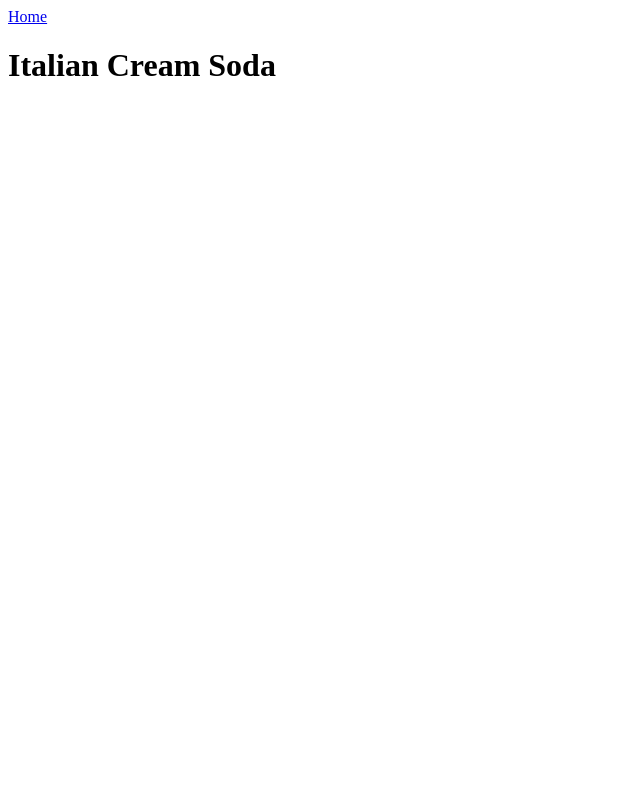
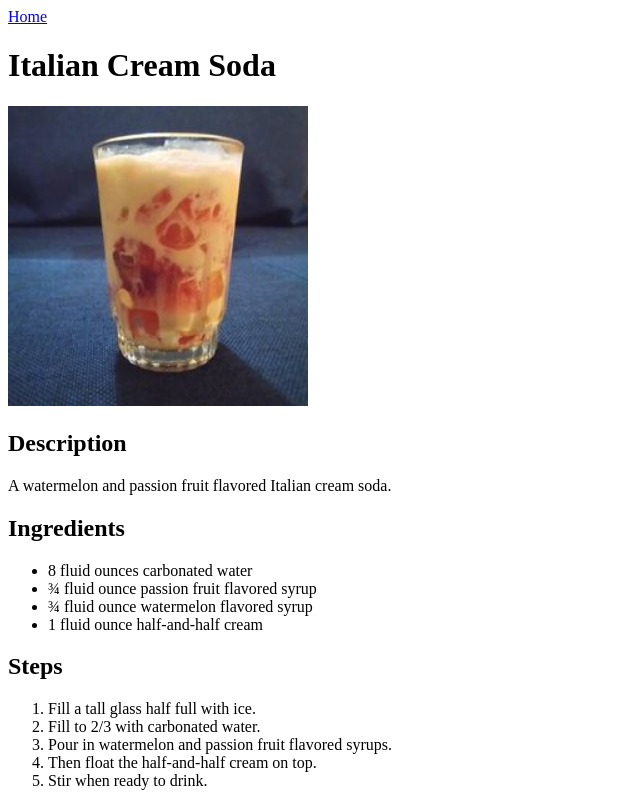
Before and after one commit to Vyekil/odin-recipes, a plain HTML site: page recipes/italiancreamsoda.html in a window 1280 px wide. Shown: the whole page, without its empty margins (0-640 px from the left). Drawn offline with Linux system fonts and the light colour scheme.

Commit message:
Finish first recipe with no errors
The italian cream soda layout will be used
to add more recipes as required, this commit is
made to come back in case the files get corrupted
and simply to make sure that the project's being
tracked correctly and thoroughly.

```diff
--- a/recipes/italiancreamsoda.html
+++ b/recipes/italiancreamsoda.html
@@ -3,10 +3,33 @@
 <head>
     <meta charset="UTF-8">
     <meta name="viewport" content="width=device-width, initial-scale=1.0">
-    <title>Document</title>
+    <title>Italian Cream Soda</title>
 </head>
 <body>
     <a href="../index.html">Home</a> <br>
     <h1>Italian Cream Soda</h1>
+
+    <img src="../images/italiancreamsoda.jpg" alt="Italian Cream Soda photo example" width="300"> <br>
+
+    <h2>Description</h2>
+    <p>A watermelon and passion fruit flavored Italian cream soda.</p>
+
+    <h2>Ingredients</h2>
+    <ul>
+        <li>8 fluid ounces carbonated water</li>
+        <li>¾ fluid ounce passion fruit flavored syrup</li>
+        <li>¾ fluid ounce watermelon flavored syrup</li>
+        <li>1 fluid ounce half-and-half cream</li>
+    </ul>
+
+    <h2>Steps</h2>
+    <ol>
+        <li>Fill a tall glass half full with ice.</li>
+        <li>Fill to 2/3 with carbonated water.</li>
+        <li>Pour in watermelon and passion fruit flavored syrups.</li>
+        <li>Then float the half-and-half cream on top.</li>
+        <li>Stir when ready to drink.</li>
+
+    </ol>
 </body>
 </html>
```
Also changed, not shown: index.html (+1 -1 lines), images/italiancreamsoda.jpg (added).
